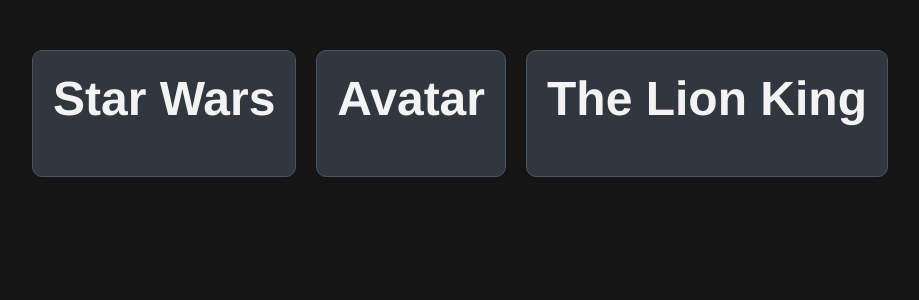
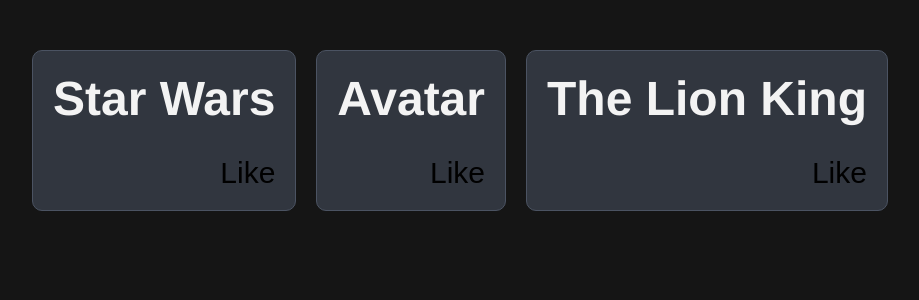
Before and after one commit to ssehrc/React-Course, a React (Vite) app in the folder React-Course26/: page / in a window 1280 px wide. Shown: the top 300 px of the page, without its empty margins (180-1099 px from the left). Built offline with nearby package versions, Linux system fonts and the light colour scheme.

Commit message:
Added a like button

```diff
--- a/React-Course26/src/App.jsx
+++ b/React-Course26/src/App.jsx
@@ -13,14 +13,20 @@
 }*/
 
 const Card = ({title, rating, isCool}) => {
+  const [hasLiked, setHasLiked] = useState(false);
   return (
     <div className="card" >
       <h2>{title}</h2>
+      <button onClick={() => setHasLiked(true)}>
+        Like
+      </button>
     </div>
   )
 }
 
 const App = () => {
+
+
   return (
     <div className='card-container'>
       <Card title="Star Wars" rating={5} isCool={true}/>
--- a/React-Course26/src/index.css
+++ b/React-Course26/src/index.css
@@ -34,3 +34,12 @@
   border-radius: 10px;
   min-height: 100px;
 }
+
+button{
+  border: none;
+  font-size: 30px;
+  background-color: transparent;
+  width: 100%;
+  text-align: right;
+  cursor: pointer;
+}
```
